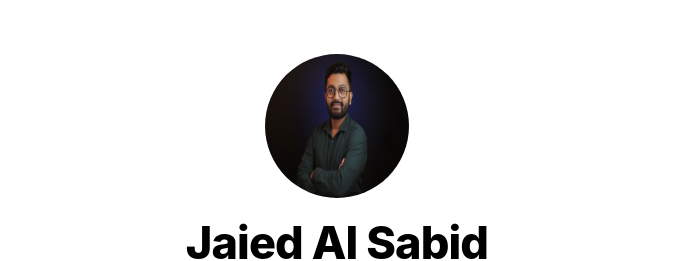
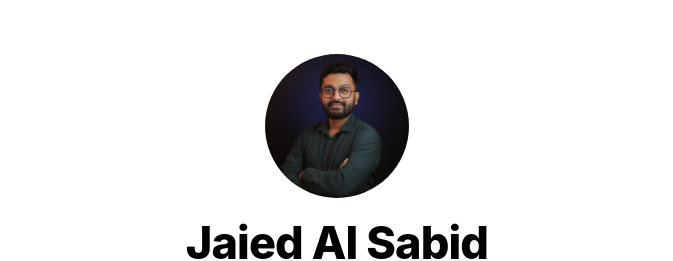
Before and after one commit to jaiedsabid/learning-nextjs, a Next.js app: page / in a window 1280 px wide. Shown: the top 261 px of the page, without its empty margins (303-976 px from the left). Built offline with nearby package versions, Linux system fonts and the light colour scheme.

Commit message:
fix: Header image

```diff
--- a/components/layout/index.js
+++ b/components/layout/index.js
@@ -2,6 +2,7 @@ import Link from 'next/link';
 
 // Local Imports.
 import { Image } from '../index';
+import { classNames } from '../../utils/util-functions';
 import styles from './layout.module.scss';
 import utilStyles from '../../styles/utils.module.scss';
 
@@ -16,7 +17,10 @@ const Layout = ({ children, home }) => {
                         <Image
                             priority
                             src="/images/profile.jpg"
-                            className={utilStyles.borderCircle}
+                            className={classNames(
+                                utilStyles.borderCircle,
+                                utilStyles.objectCover
+                            )}
                             height={144}
                             width={144}
                             alt=""
```
